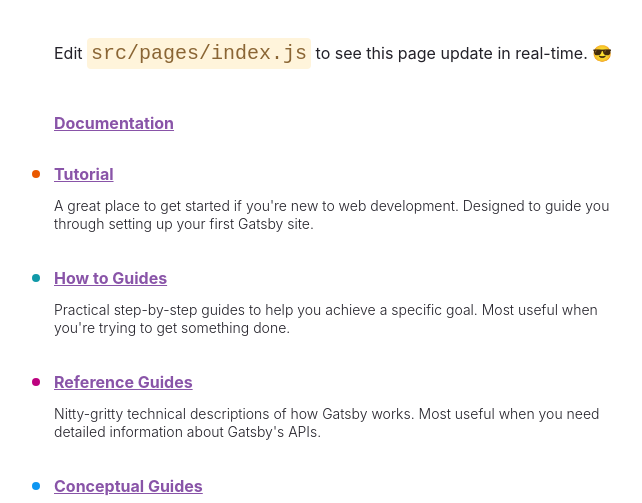
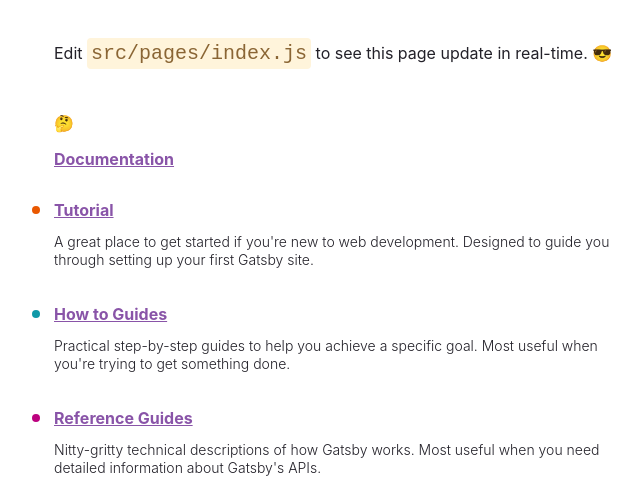
Before and after one commit to jacobholtz/Gatsby-site, a Gatsby site: page / in a window 1280 px wide. Shown: the part 243-746 px from the top of the page, without its empty margins (50-692 px from the left). Built offline with nearby package versions, Linux system fonts and the light colour scheme; Gatsby itself is replaced by a stand-in of ours.

Commit message:
Update index.js

```diff
--- a/src/pages/index.js
+++ b/src/pages/index.js
@@ -135,6 +135,7 @@
         Edit <code style={codeStyles}>src/pages/index.js</code> to see this page
         update in real-time. 😎
       </p>
+      <p>🤔</p>
       <ul style={listStyles}>
         <li style={docLinkStyle}>
           <a
```
